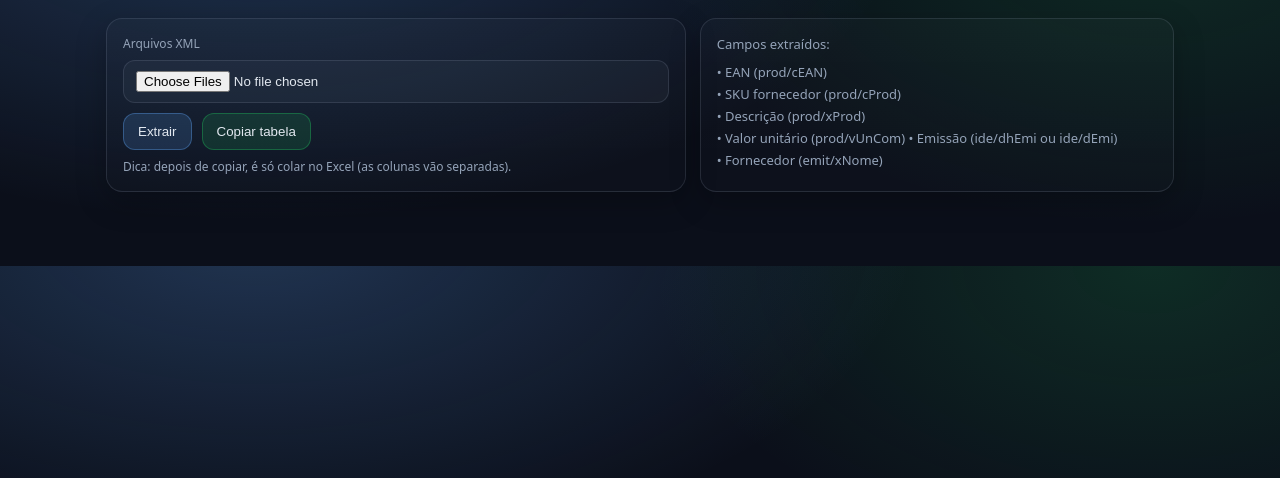
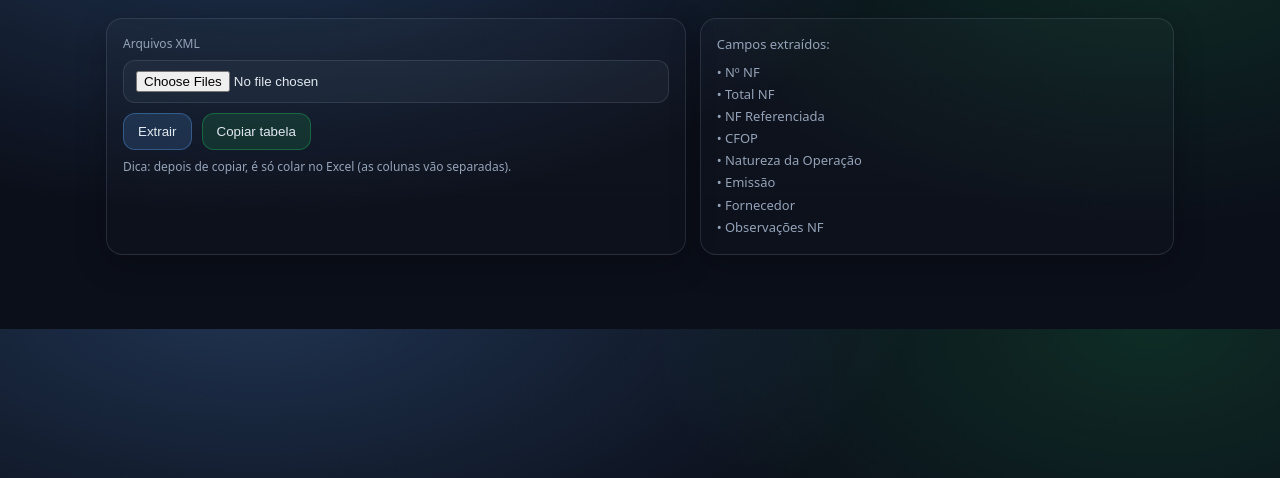
Before and after one commit to evandrossjr/pcomp, a Spring Boot app: page /relatorio.html in a window 1280 px wide. Shown: the part 75-553 px from the top of the page. Run offline with Spring Boot 4, Linux system fonts and the light colour scheme.

Commit message:
Add additional fields to relatorio.html

```diff
--- a/pcomp/src/main/resources/static/relatorio.html
+++ b/pcomp/src/main/resources/static/relatorio.html
@@ -191,12 +191,14 @@
       <div class="subtitle">
         Campos extraídos:
         <div style="margin-top:8px; line-height:1.7;">
-          • EAN (prod/cEAN)<br>
-          • SKU fornecedor (prod/cProd)<br>
-          • Descrição (prod/xProd)<br>
-          • Valor unitário (prod/vUnCom)
-          • Emissão (ide/dhEmi ou ide/dEmi)<br>
-          • Fornecedor (emit/xNome)<br>
+          • Nº NF<br>
+          • Total NF<br>
+          • NF Referenciada<br>
+          • CFOP<br>
+          • Natureza da Operação<br>
+          • Emissão<br>
+          • Fornecedor<br>
+          • Observações NF<br>
         </div>
       </div>
     </div>
@@ -263,7 +265,7 @@
     <th>Observações NF</th>\
     </tr>";
 
-    data.linhas.forEach(l => {
+
     html += "<tr>";
     html += "<td class='mono'>" + l.sequencia + "</td>";
     html += "<td class='mono'>" + esc(l.numeroNf) + "</td>";
@@ -275,7 +277,7 @@
     html += "<td>" + esc(l.fornecedorNome) + "</td>";
     html += "<td>" + esc(l.observacoes) + "</td>";
     html += "</tr>";
-    });
+
 
     html += "</table>";
     document.getElementById("resultado").innerHTML = html;
```
Lines whose indentation alone changed are shown as unchanged.
